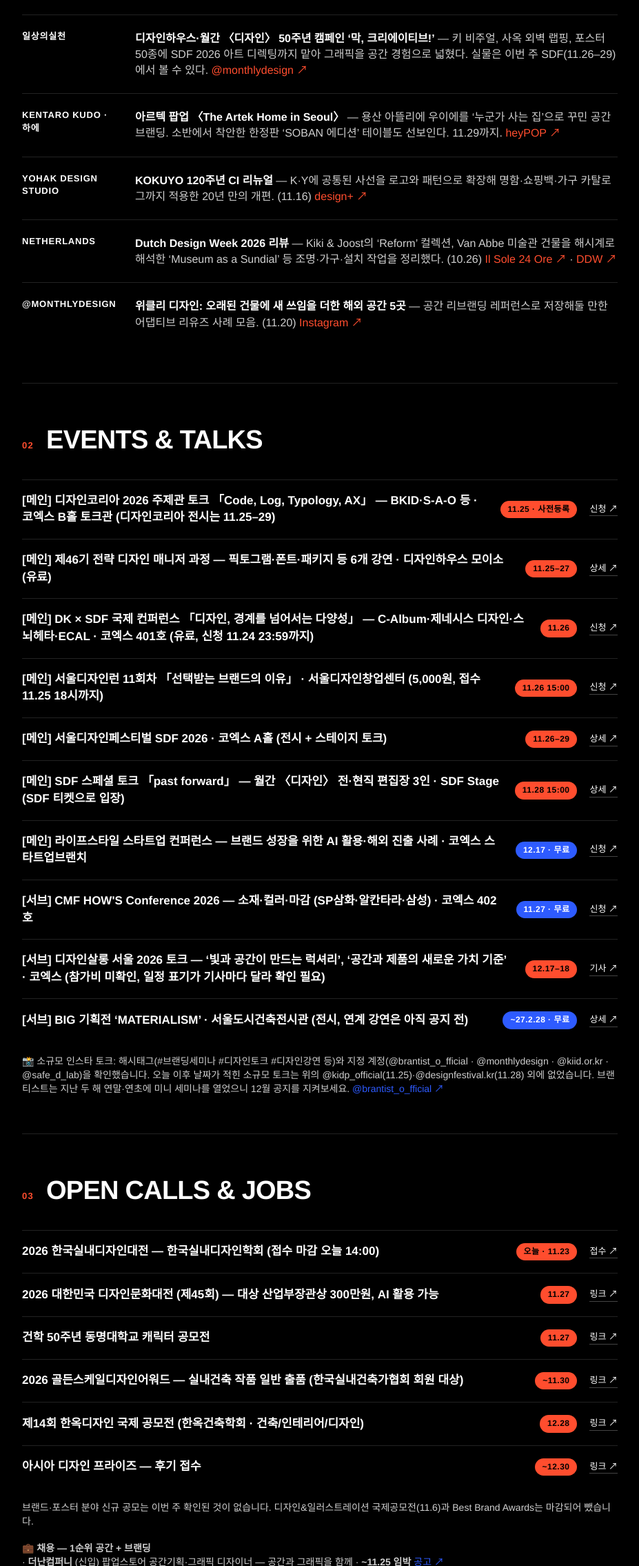
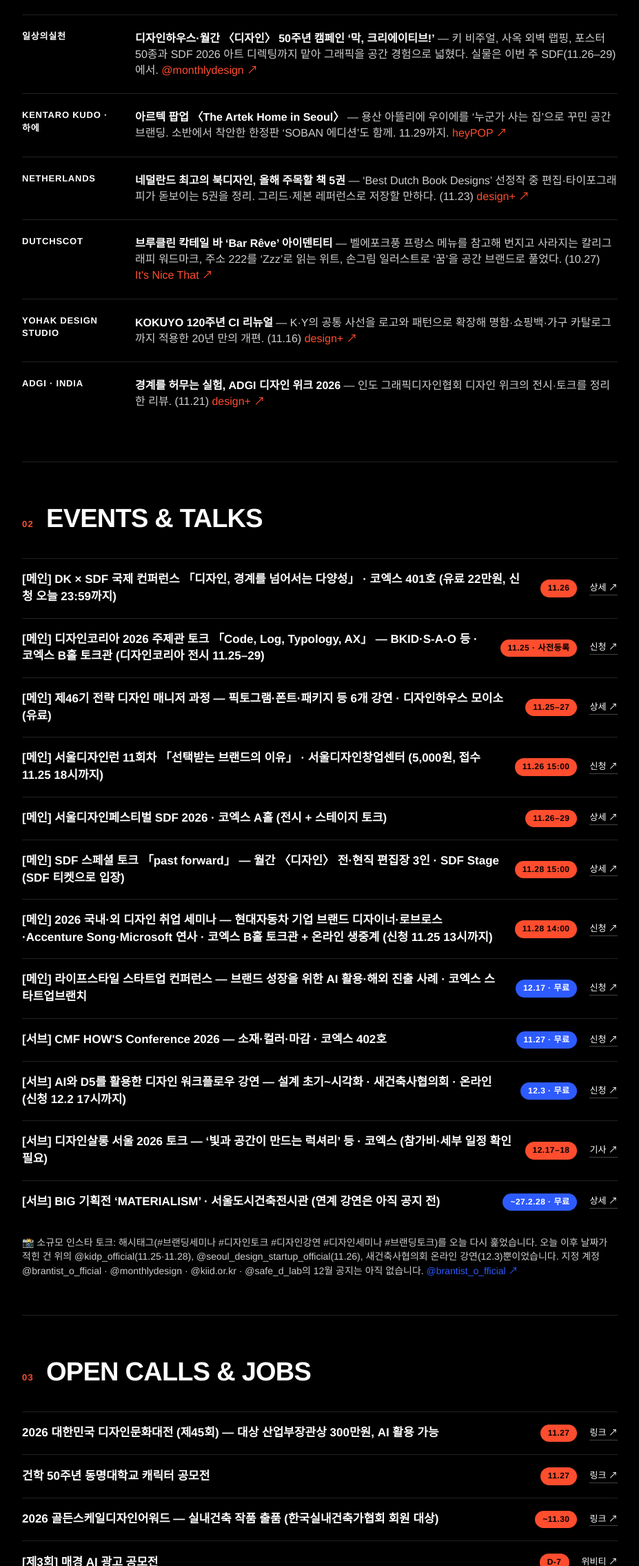
Before and after one commit to jhwaj/design-ai-briefing, a plain HTML site: page index.html in a window 1280 px wide. Shown: the part 530-2800 px from the top of the page at 69% size, without its empty margins (176-1103 px from the left). Drawn offline with Linux system fonts and the light colour scheme.

Commit message:
Update briefing 2026.11.24 TUE

```diff
--- a/index.html
+++ b/index.html
@@ -45,44 +45,49 @@ footer { padding:40px 0 0; text-align:center; color:#555; font-size:11px; letter
 <body>
 <div class="wrap">
   <div class="topbar"><span><span class="dot"></span>Daily Briefing</span><span>Space · Brand · Graphic · AI</span></div>
-  <div class="hero"><h1>DESIGN<br><span class="accent">×AI</span> MORNING</h1><div class="meta">2026.11.23 MON — 매일 아침 자동 갱신</div></div>
+  <div class="hero"><h1>DESIGN<br><span class="accent">×AI</span> MORNING</h1><div class="meta">2026.11.24 TUE — 매일 아침 자동 갱신</div></div>
   <section>
     <div class="sec-head"><span class="sec-num">01</span><span class="sec-title">Studio News</span></div>
-    <div class="item"><div class="k">일상의실천</div><div class="v"><b>디자인하우스·월간 〈디자인〉 50주년 캠페인 ‘막, 크리에이티브!’</b> — 키 비주얼, 사옥 외벽 랩핑, 포스터 50종에 SDF 2026 아트 디렉팅까지 맡아 그래픽을 공간 경험으로 넓혔다. 실물은 이번 주 SDF(11.26–29)에서 볼 수 있다. <a href="https://www.instagram.com/p/Df4PN7aObFQ/">@monthlydesign ↗</a></div></div>
-    <div class="item"><div class="k">Kentaro Kudo · 하에</div><div class="v"><b>아르텍 팝업 〈The Artek Home in Seoul〉</b> — 용산 아뜰리에 우이에를 ‘누군가 사는 집’으로 꾸민 공간 브랜딩. 소반에서 착안한 한정판 ‘SOBAN 에디션’ 테이블도 선보인다. 11.29까지. <a href="https://heypop.kr/n/146417/">heyPOP ↗</a></div></div>
-    <div class="item"><div class="k">YOHAK Design Studio</div><div class="v"><b>KOKUYO 120주년 CI 리뉴얼</b> — K·Y에 공통된 사선을 로고와 패턴으로 확장해 명함·쇼핑백·가구 카탈로그까지 적용한 20년 만의 개편. (11.16) <a href="https://design.co.kr/article/181746/">design+ ↗</a></div></div>
-    <div class="item"><div class="k">Netherlands</div><div class="v"><b>Dutch Design Week 2026 리뷰</b> — Kiki &amp; Joost의 ‘Reform’ 컬렉션, Van Abbe 미술관 건물을 해시계로 해석한 ‘Museum as a Sundial’ 등 조명·가구·설치 작업을 정리했다. (10.26) <a href="https://en.ilsole24ore.com/art/dutch-design-week-2026-names-rebellious-authentic-and-imperfect-ideas-AJv5qPtB">Il Sole 24 Ore ↗</a> · <a href="https://ddw.nl/en/updates/large-scale-designs-take-over-eindhoven-during-dutch-design-week-2026">DDW ↗</a></div></div>
-    <div class="item"><div class="k">@monthlydesign</div><div class="v"><b>위클리 디자인: 오래된 건물에 새 쓰임을 더한 해외 공간 5곳</b> — 공간 리브랜딩 레퍼런스로 저장해둘 만한 어댑티브 리유즈 사례 모음. (11.20) <a href="https://www.instagram.com/p/Df9f4WNGfwI/">Instagram ↗</a></div></div>
+    <div class="item"><div class="k">일상의실천</div><div class="v"><b>디자인하우스·월간 〈디자인〉 50주년 캠페인 ‘막, 크리에이티브!’</b> — 키 비주얼, 사옥 외벽 랩핑, 포스터 50종과 SDF 2026 아트 디렉팅까지 맡아 그래픽을 공간 경험으로 넓혔다. 실물은 이번 주 SDF(11.26–29)에서. <a href="https://www.instagram.com/p/Df4PN7aObFQ/">@monthlydesign ↗</a></div></div>
+    <div class="item"><div class="k">Kentaro Kudo · 하에</div><div class="v"><b>아르텍 팝업 〈The Artek Home in Seoul〉</b> — 용산 아뜰리에 우이에를 ‘누군가 사는 집’으로 꾸민 공간 브랜딩. 소반에서 착안한 한정판 ‘SOBAN 에디션’도 함께. 11.29까지. <a href="https://heypop.kr/n/146417/">heyPOP ↗</a></div></div>
+    <div class="item"><div class="k">Netherlands</div><div class="v"><b>네덜란드 최고의 북디자인, 올해 주목할 책 5권</b> — ‘Best Dutch Book Designs’ 선정작 중 편집·타이포그래피가 돋보이는 5권을 정리. 그리드·제본 레퍼런스로 저장할 만하다. (11.23) <a href="https://design.co.kr/article/182871/">design+ ↗</a></div></div>
+    <div class="item"><div class="k">DutchScot</div><div class="v"><b>브루클린 칵테일 바 ‘Bar Rêve’ 아이덴티티</b> — 벨에포크풍 프랑스 메뉴를 참고해 번지고 사라지는 칼리그래피 워드마크, 주소 222를 ‘Zzz’로 읽는 위트, 손그림 일러스트로 ‘꿈’을 공간 브랜드로 풀었다. (10.27) <a href="https://www.itsnicethat.com/articles/dutchscots-bar-reve-graphic-design-project-271026">It's Nice That ↗</a></div></div>
+    <div class="item"><div class="k">YOHAK Design Studio</div><div class="v"><b>KOKUYO 120주년 CI 리뉴얼</b> — K·Y의 공통 사선을 로고와 패턴으로 확장해 명함·쇼핑백·가구 카탈로그까지 적용한 20년 만의 개편. (11.16) <a href="https://design.co.kr/article/181746/">design+ ↗</a></div></div>
+    <div class="item"><div class="k">ADGI · India</div><div class="v"><b>경계를 허무는 실험, ADGI 디자인 위크 2026</b> — 인도 그래픽디자인협회 디자인 위크의 전시·토크를 정리한 리뷰. (11.21) <a href="https://design.co.kr/article/182940/">design+ ↗</a></div></div>
   </section>
   <section>
     <div class="sec-head"><span class="sec-num">02</span><span class="sec-title">Events &amp; Talks</span></div>
-    <div class="comp"><span class="name">[메인] 디자인코리아 2026 주제관 토크 「Code, Log, Typology, AX」 — BKID·S-A-O 등 · 코엑스 B홀 토크관 (디자인코리아 전시는 11.25–29)</span><span class="due">11.25 · 사전등록</span><a href="https://www.instagram.com/p/Df1ejLrD6_o/">신청 ↗</a></div>
+    <div class="comp"><span class="name">[메인] DK × SDF 국제 컨퍼런스 「디자인, 경계를 넘어서는 다양성」 · 코엑스 401호 (유료 22만원, 신청 오늘 23:59까지)</span><span class="due">11.26</span><a href="https://designkorea.kidp.or.kr/conference">상세 ↗</a></div>
+    <div class="comp"><span class="name">[메인] 디자인코리아 2026 주제관 토크 「Code, Log, Typology, AX」 — BKID·S-A-O 등 · 코엑스 B홀 토크관 (디자인코리아 전시 11.25–29)</span><span class="due">11.25 · 사전등록</span><a href="https://www.instagram.com/p/Df1ejLrD6_o/">신청 ↗</a></div>
     <div class="comp"><span class="name">[메인] 제46기 전략 디자인 매니저 과정 — 픽토그램·폰트·패키지 등 6개 강연 · 디자인하우스 모이소 (유료)</span><span class="due">11.25–27</span><a href="https://www.instagram.com/p/DevfSuMk08u/">상세 ↗</a></div>
-    <div class="comp"><span class="name">[메인] DK × SDF 국제 컨퍼런스 「디자인, 경계를 넘어서는 다양성」 — C-Album·제네시스 디자인·스뇌헤타·ECAL · 코엑스 401호 (유료, 신청 11.24 23:59까지)</span><span class="due">11.26</span><a href="https://onoffmix.com/event/351285">신청 ↗</a></div>
-    <div class="comp"><span class="name">[메인] 서울디자인런 11회차 「선택받는 브랜드의 이유」 · 서울디자인창업센터 (5,000원, 접수 11.25 18시까지)</span><span class="due">11.26 15:00</span><a href="https://event-us.kr/openknowl2/event/139539">신청 ↗</a></div>
+    <div class="comp"><span class="name">[메인] 서울디자인런 11회차 「선택받는 브랜드의 이유」 · 서울디자인창업센터 (5,000원, 접수 11.25 18시까지)</span><span class="due">11.26 15:00</span><a href="https://www.instagram.com/p/Df4FeaBn19m/">신청 ↗</a></div>
     <div class="comp"><span class="name">[메인] 서울디자인페스티벌 SDF 2026 · 코엑스 A홀 (전시 + 스테이지 토크)</span><span class="due">11.26–29</span><a href="https://www.coex.co.kr/exhibitions/2026-%ec%84%9c%ec%9a%b8%eb%94%94%ec%9e%90%ec%9d%b8%ed%8e%98%ec%8a%a4%ed%8b%b0%eb%b2%8c/">상세 ↗</a></div>
     <div class="comp"><span class="name">[메인] SDF 스페셜 토크 「past forward」 — 월간 〈디자인〉 전·현직 편집장 3인 · SDF Stage (SDF 티켓으로 입장)</span><span class="due">11.28 15:00</span><a href="https://www.instagram.com/p/Df7I3E5mWhr/">상세 ↗</a></div>
+    <div class="comp"><span class="name">[메인] 2026 국내·외 디자인 취업 세미나 — 현대자동차 기업 브랜드 디자이너·로브로스·Accenture Song·Microsoft 연사 · 코엑스 B홀 토크관 + 온라인 생중계 (신청 11.25 13시까지)</span><span class="due">11.28 14:00</span><a href="https://www.instagram.com/p/Df6OeMJlttH/">신청 ↗</a></div>
     <div class="comp"><span class="name">[메인] 라이프스타일 스타트업 컨퍼런스 — 브랜드 성장을 위한 AI 활용·해외 진출 사례 · 코엑스 스타트업브랜치</span><span class="due free">12.17 · 무료</span><a href="https://event-us.kr/m/139544/65281">신청 ↗</a></div>
-    <div class="comp"><span class="name">[서브] CMF HOW'S Conference 2026 — 소재·컬러·마감 (SP삼화·알칸타라·삼성) · 코엑스 402호</span><span class="due free">11.27 · 무료</span><a href="https://www.instagram.com/p/DfojsgPD1fN/">신청 ↗</a></div>
-    <div class="comp"><span class="name">[서브] 디자인살롱 서울 2026 토크 — ‘빛과 공간이 만드는 럭셔리’, ‘공간과 제품의 새로운 가치 기준’ · 코엑스 (참가비 미확인, 일정 표기가 기사마다 달라 확인 필요)</span><span class="due">12.17–18</span><a href="https://www.slist.kr/news/articleView.html?idxno=782519">기사 ↗</a></div>
-    <div class="comp"><span class="name">[서브] BIG 기획전 ‘MATERIALISM’ · 서울도시건축전시관 (전시, 연계 강연은 아직 공지 전)</span><span class="due free">~27.2.28 · 무료</span><a href="https://mediahub.seoul.go.kr/archives/2019950">상세 ↗</a></div>
-    <div class="note">📸 소규모 인스타 토크: 해시태그(#브랜딩세미나 #디자인토크 #디자인강연 등)와 지정 계정(@brantist_o_fficial · @monthlydesign · @kiid.or.kr · @safe_d_lab)을 확인했습니다. 오늘 이후 날짜가 적힌 소규모 토크는 위의 @kidp_official(11.25)·@designfestival.kr(11.28) 외에 없었습니다. 브랜티스트는 지난 두 해 연말·연초에 미니 세미나를 열었으니 12월 공지를 지켜보세요. <a href="https://www.instagram.com/brantist_o_fficial/">@brantist_o_fficial ↗</a></div>
+    <div class="comp"><span class="name">[서브] CMF HOW'S Conference 2026 — 소재·컬러·마감 · 코엑스 402호</span><span class="due free">11.27 · 무료</span><a href="https://www.instagram.com/p/DfojsgPD1fN/">신청 ↗</a></div>
+    <div class="comp"><span class="name">[서브] AI와 D5를 활용한 디자인 워크플로우 강연 — 설계 초기~시각화 · 새건축사협의회 · 온라인 (신청 12.2 17시까지)</span><span class="due free">12.3 · 무료</span><a href="https://www.instagram.com/p/Df8maahioyr/">신청 ↗</a></div>
+    <div class="comp"><span class="name">[서브] 디자인살롱 서울 2026 토크 — ‘빛과 공간이 만드는 럭셔리’ 등 · 코엑스 (참가비·세부 일정 확인 필요)</span><span class="due">12.17–18</span><a href="https://www.slist.kr/news/articleView.html?idxno=782519">기사 ↗</a></div>
+    <div class="comp"><span class="name">[서브] BIG 기획전 ‘MATERIALISM’ · 서울도시건축전시관 (연계 강연은 아직 공지 전)</span><span class="due free">~27.2.28 · 무료</span><a href="https://mediahub.seoul.go.kr/archives/2019950">상세 ↗</a></div>
+    <div class="note">📸 소규모 인스타 토크: 해시태그(#브랜딩세미나 #디자인토크 #디자인강연 #디자인세미나 #브랜딩토크)를 오늘 다시 훑었습니다. 오늘 이후 날짜가 적힌 건 위의 @kidp_official(11.25·11.28), @seoul_design_startup_official(11.26), 새건축사협의회 온라인 강연(12.3)뿐이었습니다. 지정 계정 @brantist_o_fficial · @monthlydesign · @kiid.or.kr · @safe_d_lab의 12월 공지는 아직 없습니다. <a href="https://www.instagram.com/brantist_o_fficial/">@brantist_o_fficial ↗</a></div>
   </section>
   <section>
     <div class="sec-head"><span class="sec-num">03</span><span class="sec-title">Open Calls &amp; Jobs</span></div>
-    <div class="comp"><span class="name">2026 한국실내디자인대전 — 한국실내디자인학회 (접수 마감 오늘 14:00)</span><span class="due">오늘 · 11.23</span><a href="https://www.kiid.or.kr/pages/exhibition_list.vm">접수 ↗</a></div>
     <div class="comp"><span class="name">2026 대한민국 디자인문화대전 (제45회) — 대상 산업부장관상 300만원, AI 활용 가능</span><span class="due">11.27</span><a href="https://www.gwangjuin.com/news/articleView.html?idxno=268064">링크 ↗</a></div>
     <div class="comp"><span class="name">건학 50주년 동명대학교 캐릭터 공모전</span><span class="due">11.27</span><a href="https://linkareer.com/activity/363652">링크 ↗</a></div>
-    <div class="comp"><span class="name">2026 골든스케일디자인어워드 — 실내건축 작품 일반 출품 (한국실내건축가협회 회원 대상)</span><span class="due">~11.30</span><a href="https://kosid.or.kr/29">링크 ↗</a></div>
-    <div class="comp"><span class="name">제14회 한옥디자인 국제 공모전 (한옥건축학회 · 건축/인테리어/디자인)</span><span class="due">12.28</span><a href="https://www.wevity.com/?c=find&amp;s=1&amp;gub=1&amp;cidx=19&amp;gbn=view&amp;gp=1&amp;ix=109966">링크 ↗</a></div>
+    <div class="comp"><span class="name">2026 골든스케일디자인어워드 — 실내건축 작품 출품 (한국실내건축가협회 회원 대상)</span><span class="due">~11.30</span><a href="https://kosid.or.kr/29">링크 ↗</a></div>
+    <div class="comp"><span class="name">[제3회] 매경 AI 광고 공모전</span><span class="due">D-7</span><a href="https://www.wevity.com/?c=find&amp;gp=93&amp;gub=4">위비티 ↗</a></div>
+    <div class="comp"><span class="name">2026 대한건축사협회 대학(원)생 모듈러건축 공모전</span><span class="due">D-9</span><a href="https://www.wevity.com/?c=find&amp;gp=93&amp;gub=4">위비티 ↗</a></div>
+    <div class="comp"><span class="name">VIVID RE:PLAY AI영상 공모전</span><span class="due">D-20</span><a href="https://www.wevity.com/?c=find&amp;gp=93&amp;gub=4">위비티 ↗</a></div>
+    <div class="comp"><span class="name">제14회 한옥디자인 국제 공모전 (건축/인테리어/디자인)</span><span class="due">12.28</span><a href="https://www.wevity.com/?c=find&amp;s=1&amp;gub=1&amp;cidx=19&amp;gbn=view&amp;gp=1&amp;ix=109966">링크 ↗</a></div>
     <div class="comp"><span class="name">아시아 디자인 프라이즈 — 후기 접수</span><span class="due">~12.30</span><a href="https://asiadesignprize.com/rules_korea">링크 ↗</a></div>
-    <div class="note">브랜드·포스터 분야 신규 공모는 이번 주 확인된 것이 없습니다. 디자인&amp;일러스트레이션 국제공모전(11.6)과 Best Brand Awards는 마감되어 뺐습니다.</div>
+    <div class="comp"><span class="name">2026 제1회 KIBE 융합디자인 공모전</span><span class="due">D-38</span><a href="https://www.wevity.com/?c=find&amp;gp=93&amp;gub=4">위비티 ↗</a></div>
+    <div class="note">브랜드·포스터 분야 신규 공모는 이번 주 확인된 것이 없습니다. D-표기는 위비티 목록 기준이니 상세 페이지에서 정확한 마감일을 확인하세요. 한국실내디자인대전(11.23)은 마감되어 뺐습니다.</div>
     <div class="note"><b>💼 채용 — 1순위 공간 + 브랜딩</b><br>
-      · <b>더난컴퍼니</b> (신입) 팝업스토어 공간기획·그래픽 디자이너 — 공간과 그래픽을 함께 · <b>~11.25 임박</b> <a href="https://www.jobkorea.co.kr/Recruit/GI_Read/50238560">공고 ↗</a><br>
       · <b>다이닝브랜즈그룹</b> 공간기획/설계 (경력 1~5년, 서울 송파) — 브랜드 아이덴티티를 매장 공간으로 구현 · <b>~11.29</b> <a href="https://career.rememberapp.co.kr/job/posting/333273">공고 ↗</a><br>
       · <b>한복남</b> 그래픽 디자이너 팀장급 (경력 3~7년, 서울 종로) — 캠페인 키 비주얼과 매장 POP·VMD 공간 디자인 · <b>~11.30</b> <a href="https://www.wanted.co.kr/wd/394899">공고 ↗</a><br>
       · <b>블래싱하우스</b> 공간·인테리어 디자이너 (3D 렌더링·브랜딩, 경력 2년+) · <b>~12.04</b> <a href="https://www.jobkorea.co.kr/Recruit/GI_Read/50107728">공고 ↗</a><br>
-      · <b>지오.로직(geo.Logic Lab)</b> 건축·인테리어·공간디자인 (3년+, 서울 성동) — 공간 브랜딩·그래픽 연계 · <b>~12.10</b> <a href="https://vmspace.com/job/job_view.html?base_seq=MTM3NDk%3D">공고 ↗</a><br>
+      · <b>지오.로직(geo.Logic Lab)</b> 건축·인테리어·공간디자인 (3년+, 서울 성동) — 공간 브랜딩·그래픽 연계 업무 포함 · <b>~12.10</b> <a href="https://vmspace.com/job/job_view.html?base_seq=MTM3NDk%3D">공고 ↗</a><br>
       · <b>글로우서울</b> Stay 공간 디자인 경력 — 공간 브랜딩 회사, 직무는 설계 중심 · <b>채용 시 마감</b> <a href="https://career.rememberapp.co.kr/job/posting/341047">공고 ↗</a></div>
     <div class="note"><b>✏️ 채용 — 2순위 그래픽 / BX / AI</b><br>
       · <b>AGMC스튜디오</b> AI 크리에이티브 브랜드 디자이너 (BX·Visual·Web, 3~5년) · <b>~12.02</b> <a href="https://www.jobkorea.co.kr/Recruit/GI_Read/50290773">공고 ↗</a><br>
@@ -92,17 +97,17 @@ footer { padding:40px 0 0; text-align:center; color:#555; font-size:11px; letter
     <div class="note"><b>🏁 F1·모터스포츠/자동차 (국내·한국어 가능 위주)</b><br>
       · <b>도이치모터스</b> 그래픽 디자이너 (계약 1년·정규직 전환 검토) — 모빌리티 서비스 프로모션·디지털 그래픽 · <b>상시</b> <a href="https://www.wanted.co.kr/wd/396575">공고 ↗</a><br>
       · <b>MMX</b> 그래픽 디자이너 (정규직) — ‘모터스포츠 디자인’ 검색으로 나온 공고, 업종은 확인 필요 · <b>~12.17</b> <a href="https://www.jobkorea.co.kr/Recruit/GI_Read/50380467">공고 ↗</a><br>
-      · 현대·기아·제네시스 브랜드 경험 디자인: 진행 중인 공고 없음 — <a href="https://talent.hyundai.com">talent.hyundai.com</a>에서 수시로 확인하세요.<br>
+      · 현대차 기업 브랜드 디자이너가 직접 연사로 나오는 <b>디자인 취업 세미나(11.28, 신청 11.25 13시까지)</b> — 자동차 브랜드 디자인 커리어를 들어볼 기회 <a href="https://www.instagram.com/p/Df6OeMJlttH/">신청 ↗</a><br>
+      · 현대·기아·제네시스: 10월 월간 경력·9월 디자인 신입 공고는 마감, 진행 중인 디자인 공고 없음 — <a href="https://talent.hyundai.com">talent.hyundai.com</a>에서 수시로 확인하세요.<br>
       · 해외: McLaren Racing Graphic Designer (영국 Woking) — 영어 필수 — 참고용, 마감일 미표기 <a href="https://racingcareers.mclaren.com/o/senior-executive-graphic-designer">공고 ↗</a></div>
   </section>
   <section>
     <div class="sec-head"><span class="sec-num">04</span><span class="sec-title">AI &amp; Tech</span></div>
-    <div class="item"><div class="k">생성형 이미지</div><div class="v"><b>Microsoft MAI-Image-2.7-Flash 프리뷰(11.17) · OpenAI GPT Image 2.6(11.4)</b> — GPT Image 2.6은 GIF·SVG 출력과 마크업 기반 부분 편집을 지원한다. Nano Banana 2.1은 저가 대량 생성용으로 계속 강세. <a href="https://www.nocode.mba/ai-release-tracker/2026/11">AI Release Tracker ↗</a> · <a href="https://www.zeniteq.com/5-new-ai-image-models-to-know-in-november-2026-pufojn">Zeniteq ↗</a><div class="tip">💡 GPT Image 2.6의 SVG 출력은 아이콘·패턴 초안을 벡터로 바로 받아 일러스트레이터에서 다듬을 수 있어 그래픽 작업에 특히 쓸모 있다.</div></div></div>
-    <div class="item"><div class="k">Picsart</div><div class="v"><b>Picsart Platform 출시(11.20)</b> — 30여 개 제공사의 250개 이상 모델을 API·CLI·MCP로 한곳에서 쓰는 크리에이티브 플랫폼. <a href="https://aialvin.substack.com/p/ais-wildest-week-of-2026-nov22-2026">Ai.Alvin ↗</a></div></div>
-    <div class="item"><div class="k">Higgsfield</div><div class="v"><b>Kling 4.0을 기존 모델과 함께 한 계정에서 지원</b> — NVIDIA·TCV 투자(10월) 이후 멀티모델 영상 스튜디오로 확장 중. 스타트업 블로그 정리 기준이라 수치는 참고용. (11.5) <a href="https://blog.mean.ceo/higgsfield-news-november-2026/">Mean CEO ↗</a></div></div>
-    <div class="item"><div class="k">Claude Design</div><div class="v"><b>디자인 시스템 가져오기 · Claude Code와 양방향 연동</b> — 로컬 코드베이스 컴포넌트를 재사용하고 터미널 /design 명령으로 시안을 만들고 고칠 수 있다. 11월 새 발표는 없고 최근 대형 업데이트 기준. <a href="https://engadget.com/2196329/anthropics-design-assistant-now-works-better-with-its-coding-agent">Engadget ↗</a> · <a href="https://venturebeat.com/technology/anthropic-ships-major-claude-design-overhaul-with-design-system-imports-code-round-trips-and-a-fix-for-its-token-burning-problem">VentureBeat ↗</a><div class="tip">💡 브랜드 가이드(컬러·타입·컴포넌트)를 먼저 디자인 시스템으로 등록해 두면 이후 시안이 톤을 벗어나지 않는다.</div></div></div>
-    <div class="item"><div class="k">Adobe · Figma</div><div class="v"><b>Adobe MAX 2026: Firefly ‘AI 크리에이티브 스튜디오’ 확장 + 로컬 MCP 공개(11.10)</b> — Claude·ChatGPT에서 Photoshop·Illustrator 기능을 직접 호출할 수 있다. Figma는 Weave·Make·Sites로 AI 도구군을 정리 중. <a href="https://news.adobe.com/news/2026/11/adobe-firefly-expands">Adobe ↗</a> · <a href="https://blog.mean.ceo/figma-news-november-2026/">Figma 정리 ↗</a></div></div>
-    <div class="item"><div class="k">AI 업계</div><div class="v"><b>GPT-6.2 Astra·Sol(11.17), Gemini 4 Neon(11.18) 공개 · Anthropic 나스닥 상장(11.19~20)</b> — Microsoft도 Ignite에서 MAI 모델 7종을 발표한 숨 가쁜 한 주. 뉴스레터 보도 기준이라 세부 수치는 1차 출처 확인 필요. <a href="https://rupakganguly.substack.com/p/latest-in-ai-news-gpt-62-astra-gemini">Substack ↗</a> · <a href="https://aialvin.substack.com/p/ais-wildest-week-of-2026-nov22-2026">Ai.Alvin ↗</a></div></div>
+    <div class="item"><div class="k">생성형 이미지</div><div class="v"><b>GPT Image 2.6(11.4) · Nano Banana 2.1 가격 인하 · MAI-Image-2.7 프리뷰</b> — GPT Image 2.6은 GIF·SVG 출력과 마크업 기반 부분 편집을 지원하고, Seedream 5.0은 최대 16개 PNG 알파 레이어 분해, Recraft V4.1은 편집 가능한 SVG를 낸다. <a href="https://www.digitalapplied.com/blog/gpt-image-2-6-vs-gemini-flux-seedream">DigitalApplied ↗</a> · <a href="https://www.zeniteq.com/5-new-ai-image-models-to-know-in-november-2026-pufojn">Zeniteq ↗</a><div class="tip">💡 로고·아이콘 초안은 SVG 출력 모델(GPT Image 2.6·Recraft V4.1)로 받아 일러스트레이터에서 다듬고, 레이어 분해(Seedream 5.0)는 포스터 합성용으로 쓰면 수작업이 확 준다.</div></div></div>
+    <div class="item"><div class="k">Higgsfield</div><div class="v"><b>이미지 모델 라인업 대거 추가 + Ads Studio</b> — GPT Image 2.6, Seedream 5.5(투명 배경 PNG·다국어 텍스트 개선), Ideogram Vector 1.0(SVG 로고·아이콘), Nano Banana 2.1을 한 곳에서 지원. Ads Studio는 웹사이트 링크로 브랜드 키트를 만들고 광고를 최대 20개까지 일괄 생성한다. Black Friday 할인 진행 중. <a href="https://higgsfield.ai/creator-hub/changelog">Changelog ↗</a> · <a href="https://www.demandsage.com/higgsfield-black-friday/">BF ↗</a></div></div>
+    <div class="item"><div class="k">Claude Design</div><div class="v"><b>어떤 대화에서든 쓰는 템플릿으로 전환 · Claude Code /design · 디자인 시스템 개편</b> — Settings &gt; Design Systems에서 브랜드 시스템을 관리하고 ZIP·PDF·PPTX·HTML·Canva로 내보낸다. 독립 사이트(claude.ai/design)는 12.14 종료 예정(보도 기준). 11.10엔 Claude Whiteboards·Sheets(beta)와 Adobe·Canva 인터랙티브 커넥터도 공개. <a href="https://blog.mean.ceo/claude-design-news-november-2026/">Mean CEO ↗</a> · <a href="https://releasebot.io/updates/anthropic/claude">Releasebot ↗</a><div class="tip">💡 브랜드 가이드(컬러·타입·컴포넌트)를 먼저 디자인 시스템으로 등록해 두면 이후 시안이 톤을 벗어나지 않는다. 독립 사이트에 작업이 있다면 12.14 전에 옮겨두자.</div></div></div>
+    <div class="item"><div class="k">Adobe · Figma</div><div class="v"><b>Adobe MAX 2026: Firefly Builder(프로토타이핑, private beta)·Photoshop Relight·로컬 MCP 공개(11.10)</b> — Claude·ChatGPT에서 Photoshop·Illustrator 기능을 직접 호출할 수 있다. Firefly Builder는 사실상 Figma를 겨냥한 도구. Creative Cloud Pro Black Friday 할인은 11.27까지. <a href="https://techcrunch.com/2026/11/10/adobe-adds-more-ai-to-its-products-and-launches-an-mcp/">TechCrunch ↗</a> · <a href="https://labsnmx.com/blog/latest-adobe-ai-updates-november-2026/">정리 ↗</a></div></div>
+    <div class="item"><div class="k">AI 업계</div><div class="v"><b>GPT-6.2 Astra·Sol(11.17), Gemini 4 Neon(11.18) 공개 · Claude 모바일 리디자인·Meetings beta(11.12~20)</b> — 빅테크 모델 출시가 몰린 한 주. 뉴스레터·집계 사이트 기준이라 세부 수치는 1차 출처 확인 필요. <a href="https://rupakganguly.substack.com/p/latest-in-ai-news-gpt-62-astra-gemini">Substack ↗</a> · <a href="https://releasebot.io/updates/anthropic/claude">Releasebot ↗</a></div></div>
   </section>
   <footer>우아한청년들 임직원 전용 업무 보조 도구 · 매일 아침 자동 갱신</footer>
 </div>
```
